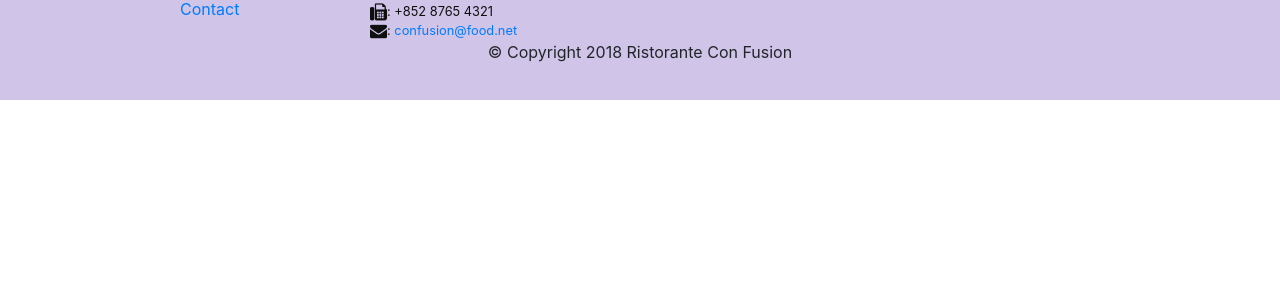
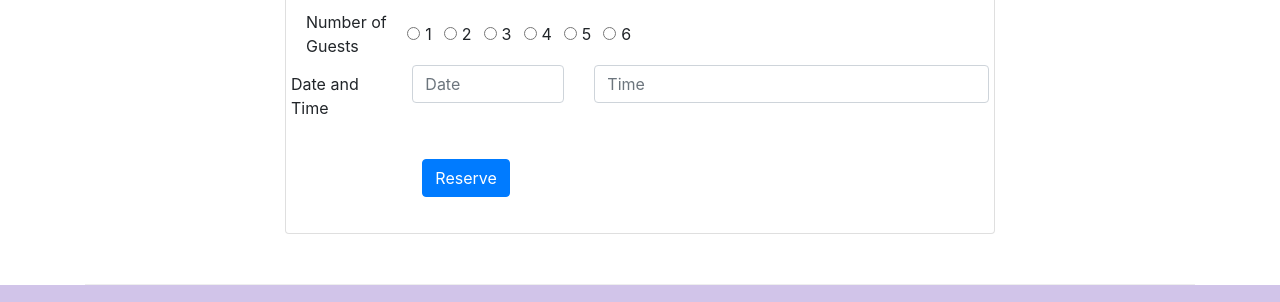
Before and after one commit to WeihuaZhu/coursera-fullstack-bootstrap, a website: page index.html in a window 1280 px wide. Shown: the part 1661-1963 px from the top of the page. Before the commit the page ends 1761 px from the top, so only its background shows below. Drawn offline with nearby package versions, Linux system fonts and the light colour scheme.

Commit message:
Assignment2

```diff
--- a/index.html
+++ b/index.html
@@ -45,6 +45,10 @@
                 <div class="col-12 col-sm align-self-center">
                     <img src="img/logo.png" class="img-fluid">
                 </div>
+                <!-- Reserve Button -->
+                <div class="col-12 col-sm align-self-center">
+                    <a class="btn btn-warning" href="/#reserveform">Reserve Table</a>
+                </div>
             </div>
         </div>
     </header>
@@ -73,12 +77,12 @@
             </div>
             <div class="col col-sm col-md">
                 <div class="media">
+                    <div class="media-body">
+                        <h2 class="mt-0">Weekend Grand Buffet <span class="badge badge-danger">NEW</span></h2>
+                        <p class="d-none d-sm-block">Featuring mouthwatering combinations with a choice of five different salads, six enticing appetizers, six main entrees and five choicest desserts. Free flowing bubbly and soft drinks. All for just $19.99 per person </p>
+                    </div>
                     <img class="d-flex mr-3 img-thumbnail align-self-center"
                         src="img/buffet.png" alt="buffet">
-                    <div class="media-body">
-                        <h2 class="mt-0">Weekend Grand Buffet</h2>
-                        <p class="d-none d-sm-block">Featuring mouthwatering combinations with a choice of five different salads, six enticing appetizers, six main entrees and five choicest desserts. Free flowing bubbly and soft drinks. All for just $19.99 per person </p>
-                    </div>
                 </div>
             </div>
         </div>
@@ -98,6 +102,72 @@
                     </div>
                 </div>
             </div>
+        </div>
+
+        <!-- Reservation Form -->
+        <div class="row row-content justify-content-center">
+            <div class="col-12 col-sm-8">
+                <div class="card">
+                    <h3 class="card-header bg-warning text-white">Reserve a Table</h3>
+                    <div class="card-body">
+                        <form>
+                            <!-- Radio form -->
+                            <div class="form-group row" id="reserveform">
+                                <label for="guests" class="col-12 col-md-2 col-form-label">Number of Guests</label>
+                                <div class="form-check form-check-inline">
+                                    <input class="form-check-input" type="radio" name="inlineRadioOptions" id="inlineRadio1" value="option1">
+                                    <label class="form-check-label" for="inlineRadio1">1</label>
+                                </div>
+                                <div class="form-check form-check-inline">
+                                    <input class="form-check-input" type="radio" name="inlineRadioOptions" id="inlineRadio2" value="option2">
+                                    <label class="form-check-label" for="inlineRadio2">2</label>
+                                </div>
+                                <div class="form-check form-check-inline">
+                                    <input class="form-check-input" type="radio" name="inlineRadioOptions" id="inlineRadio2" value="option2">
+                                    <label class="form-check-label" for="inlineRadio2">3</label>
+                                </div>
+                                <div class="form-check form-check-inline">
+                                    <input class="form-check-input" type="radio" name="inlineRadioOptions" id="inlineRadio2" value="option2">
+                                    <label class="form-check-label" for="inlineRadio2">4</label>
+                                </div>
+                                <div class="form-check form-check-inline">
+                                    <input class="form-check-input" type="radio" name="inlineRadioOptions" id="inlineRadio2" value="option2">
+                                    <label class="form-check-label" for="inlineRadio2">5</label>
+                                </div>
+                                <div class="form-check form-check-inline">
+                                    <input class="form-check-input" type="radio" name="inlineRadioOptions" id="inlineRadio2" value="option2">
+                                    <label class="form-check-label" for="inlineRadio2">6</label>
+                                </div>
+
+
+                                <div class="form-group row">
+                                    <label for="datetime" class="col-12 col-md-2 col-form-label">Date and Time</label>
+                                    <div class="col-5 col-md-3">
+                                        <input type="text" class="form-control" id="date" name="date" placeholder="Date">
+                                    </div>
+                                    <div class="col-7 col-md-7">
+                                        <input type="text" class="form-control" id="time" name="time" placeholder="Time">
+                                    </div>
+                                </div>
+                            </div>
+
+
+                            <div class="form-group row">
+                                <div class="offset-md-2 col-md-10">
+                                    <button type="submit" class="btn btn-primary">
+                                        Reserve
+                                    </button>
+                                </div>
+                            </div>
+
+
+
+                        </form>
+                    </div>
+                </div>
+
+            </div>
+
         </div>
     </div>
 
```
Also changed, not shown: aboutus.html (+1 -7 lines).
